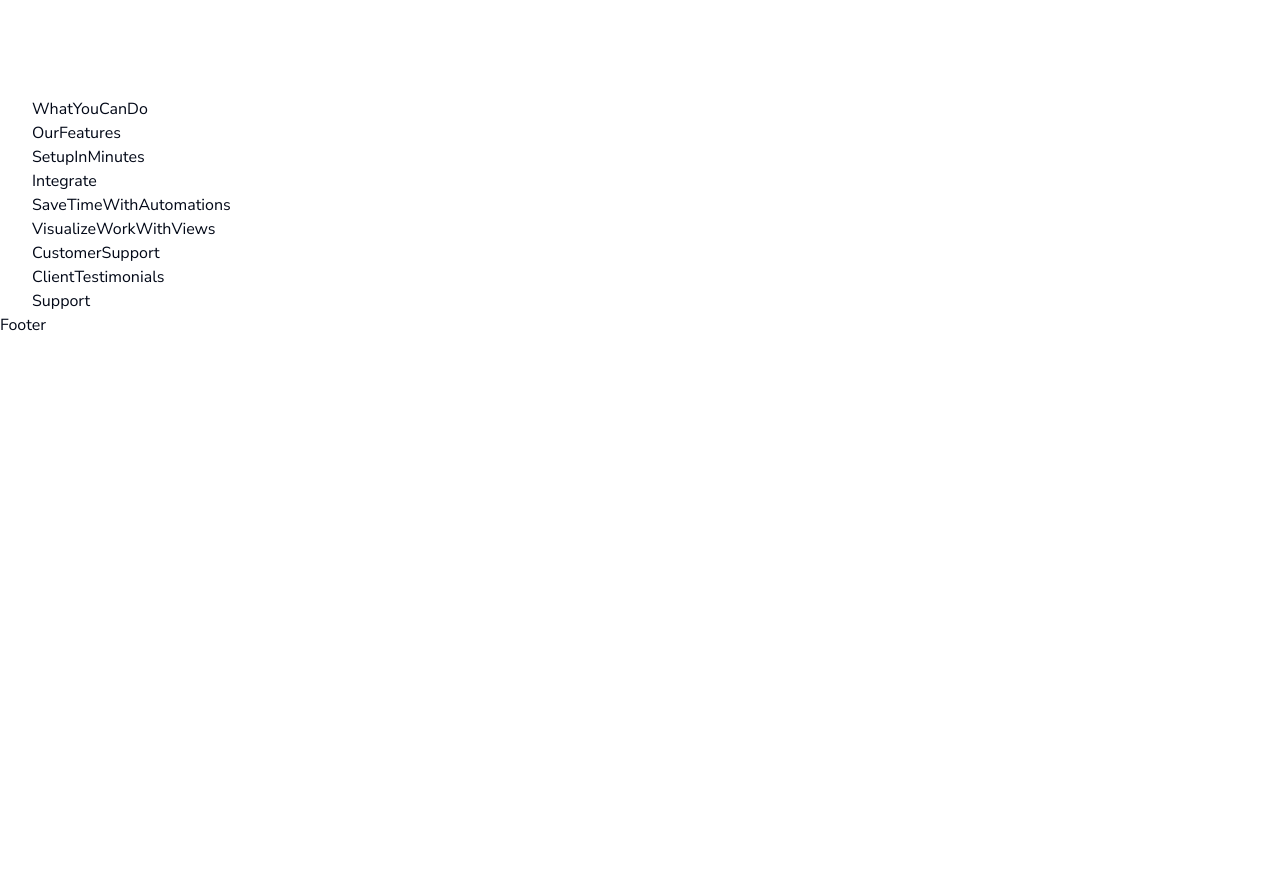
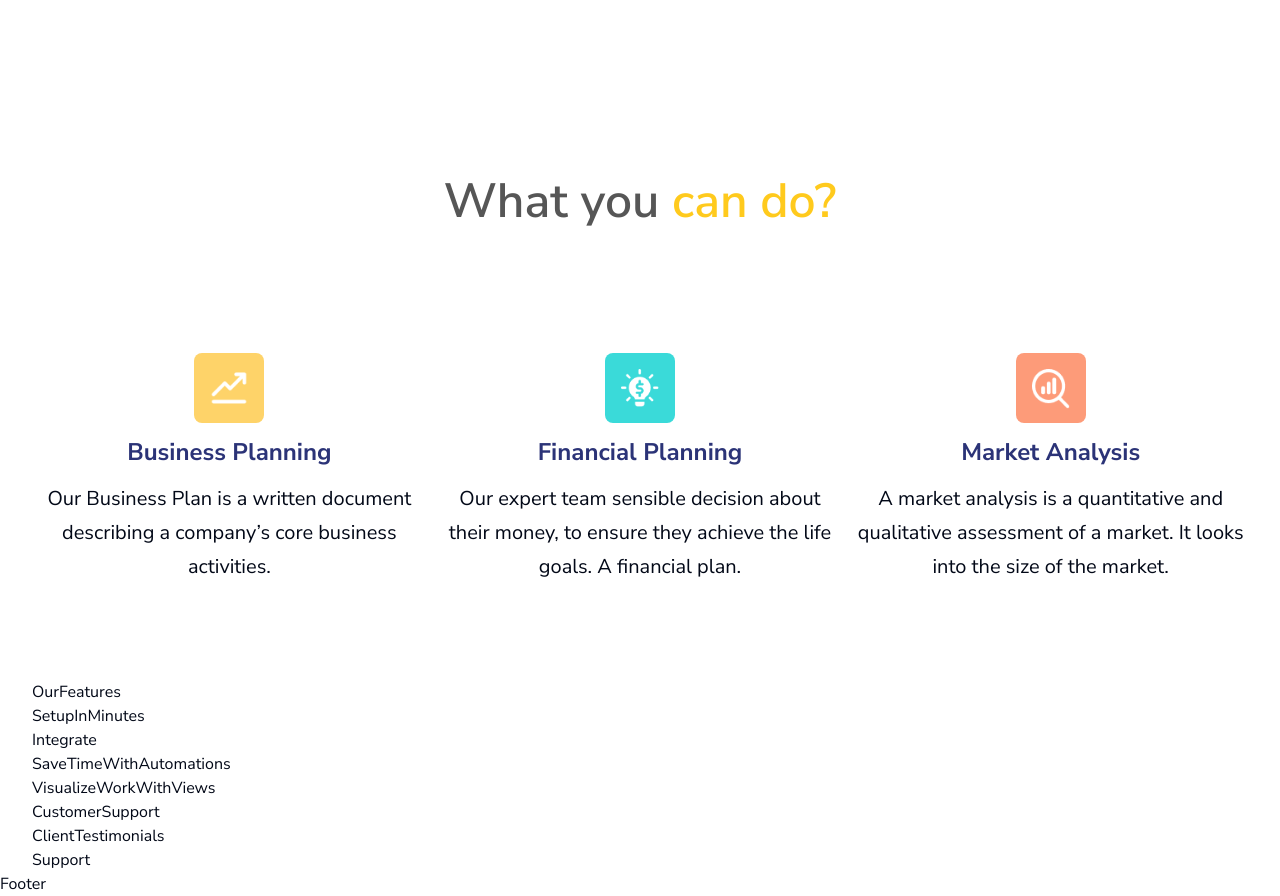
Before and after one commit to weiwei2694/teamflow, a Next.js app: page / in a window 1280 px wide. Shown: the part 971-1867 px from the top of the page. Before the commit the page ends 1308 px from the top, so only its background shows below. Built offline with nearby package versions, Linux system fonts and the light colour scheme.

Commit message:
feat: WhatYouCanDo

```diff
--- a/src/components/sharing/WhatYouCanDo.tsx
+++ b/src/components/sharing/WhatYouCanDo.tsx
@@ -1,6 +1,33 @@
+import { whatYouCanDo } from "@/constants"
+import MainHeading from "../sub-component/MainHeading"
+import Image from "next/image"
+import { cn } from "@/lib/utils"
+
 const WhatYouCanDo = () => {
   return (
-    <div>WhatYouCanDo</div>
+    <div className="section__padding py-10 lg:py-20">
+      <div className="text-center">
+        <MainHeading title="What you" highlightedTitle="can do?" isFront />
+      </div>
+
+      <div className="mt-8 sm:mt-16 lg:mt-32">
+        <ul className="columns-1 md:columns-2 lg:columns-3 space-y-6">
+          {whatYouCanDo.map(data => (
+            <li key={data.title} className="flex flex-col items-center text-center space-y-3 break-inside-avoid">
+              <div className={cn("w-[70px] h-[70px] p-4 grid place-items-center rounded-lg", data.backgroundColor)}>
+                <Image src={data.src} alt={data.title} width={49} height={49} />
+              </div>
+              <h4 className="text-blue-400 font-bold text-2xl leading-[147%] tracking-[2%]">
+                {data.title}
+              </h4>
+              <p className="tracking-[2%] leading-[34px] text-xl">
+                {data.description}
+              </p>
+            </li>
+          ))}
+        </ul>
+      </div>
+    </div>
   )
 }
 
--- /dev/null
+++ b/src/components/sub-component/MainHeading.tsx
@@ -0,0 +1,17 @@
+interface MainHeadingProps {
+    title: string;
+    highlightedTitle: string;
+    isFront?: boolean;
+}
+
+const MainHeading = ({ title, highlightedTitle, isFront }: MainHeadingProps) => {
+  return (
+    <h2 className="leading-[147%] font-semibold text-dark-500 text-4xl md:text-5xl">
+        {!isFront && <span className="text-yellow-100">{highlightedTitle}</span>}{" "}
+        {title}{" "}
+        {isFront && <span className="text-yellow-100">{highlightedTitle}</span>}
+    </h2>
+  )
+}
+
+export default MainHeading
--- a/src/constants/index.ts
+++ b/src/constants/index.ts
@@ -21,25 +21,49 @@ export const ads = [
 	{
 		src: "/assets/hulu.png",
 		alt: "Hulu",
-        width: 114,
-        height: 93
+		width: 114,
+		height: 93,
 	},
 	{
 		src: "/assets/bbc-studios.png",
 		alt: "Bbc Studios",
-        width: 158,
-        height: 108
+		width: 158,
+		height: 108,
 	},
 	{
 		src: "/assets/universal.png",
 		alt: "Universal",
-        width: 128,
-        height: 95
+		width: 128,
+		height: 95,
 	},
 	{
 		src: "/assets/adobe.png",
 		alt: "Adobe",
-        width: 137,
-        height: 95
+		width: 137,
+		height: 95,
 	},
 ];
+
+export const whatYouCanDo = [
+	{
+		src: "/assets/bussiness-planning.png",
+		title: "Business Planning",
+		description:
+			"Our Business Plan is a written document describing a company’s core business activities.",
+        backgroundColor: "bg-yellow-200",
+	},
+	{
+		src: "/assets/financial-planning.png",
+		title: "Financial Planning",
+		description:
+			"Our expert team sensible decision about their money, to ensure they achieve the life goals. A financial plan.",
+        backgroundColor: "bg-cyan-100",
+	},
+	{
+		src: "/assets/market-analysis.png",
+		title: "Market Analysis",
+		description:
+			"A market analysis is a quantitative and qualitative assessment of a market. It looks into the size of the market.",
+        backgroundColor: "bg-orange-100",
+	},
+];
--- a/tailwind.config.js
+++ b/tailwind.config.js
@@ -21,6 +21,7 @@ module.exports = {
       "light-300": "#FAFAFF",
       "light-400": "#757575",
       "yellow-100": "#FFCA1D",
+      "yellow-200": "#FED369",
       "blue-100": "#3C405F",
       "blue-200": "#5C5E87",
       "blue-300": "#686DF1",
@@ -34,7 +35,8 @@ module.exports = {
       "cyan-100": "#3ADAD9",
       "gray-100": "#606060",
       "gray-200": "#9092B0",
-      "orange-100": "#EB801D",
+      "orange-100": "#FD9B79",
+      "orange-200": "#EB801D",
     },
     extend: {
       colors: {
```
